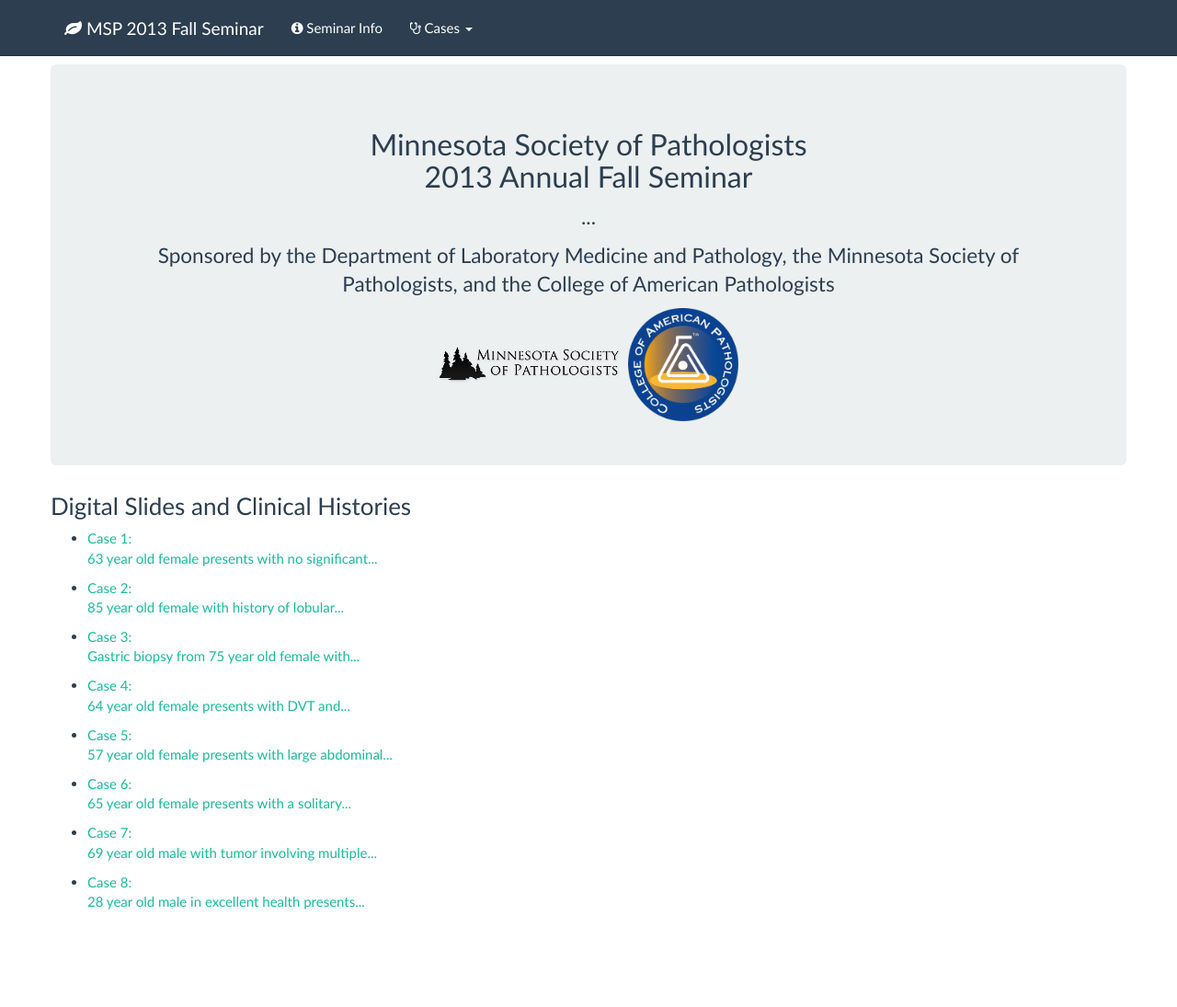
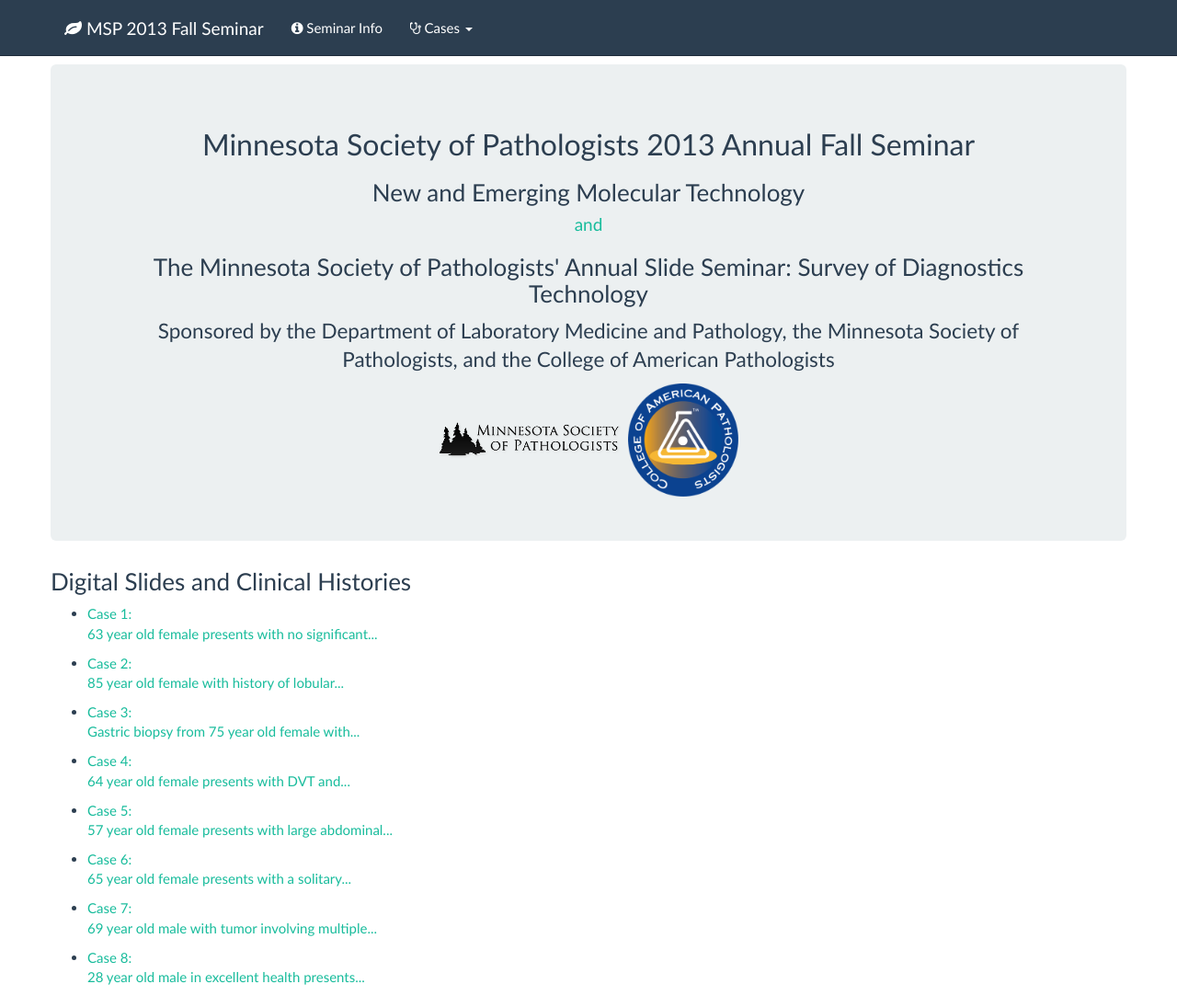
Before and after one commit to bdunnette/msp2013, a Jekyll site: the page built from index.html, in a window 1280 px wide and 1095 px high. Shown: the whole window at 92% size. Built offline with Jekyll 4.4.1, drawn with Linux system fonts in a browser that asks for light colours; Markdown is read by kramdown in place of the engine named in the settings.

```diff
--- a/index.html
+++ b/index.html
@@ -5,8 +5,10 @@
 
 <div class="jumbotron">
   <div class="container">
-    <h2>Minnesota Society of Pathologists<br/>2013 Annual Fall Seminar</h2>
-    <p>...</p>
+    <h2>Minnesota Society of Pathologists 2013 Annual Fall Seminar</h2>
+    <h3>New and Emerging Molecular Technology</h3>
+    <h4>and </h4>
+    <h3>The Minnesota Society of Pathologists' Annual Slide Seminar: Survey of Diagnostics Technology</h3>
     <p>Sponsored by the Department of Laboratory Medicine and Pathology, the Minnesota Society of Pathologists, and the College of American Pathologists</p>
     <img width="200px"  src="images/msp_logo_refresh.png"/>
     <img width="120px"  src="images/cap_logo.png"/>
```
